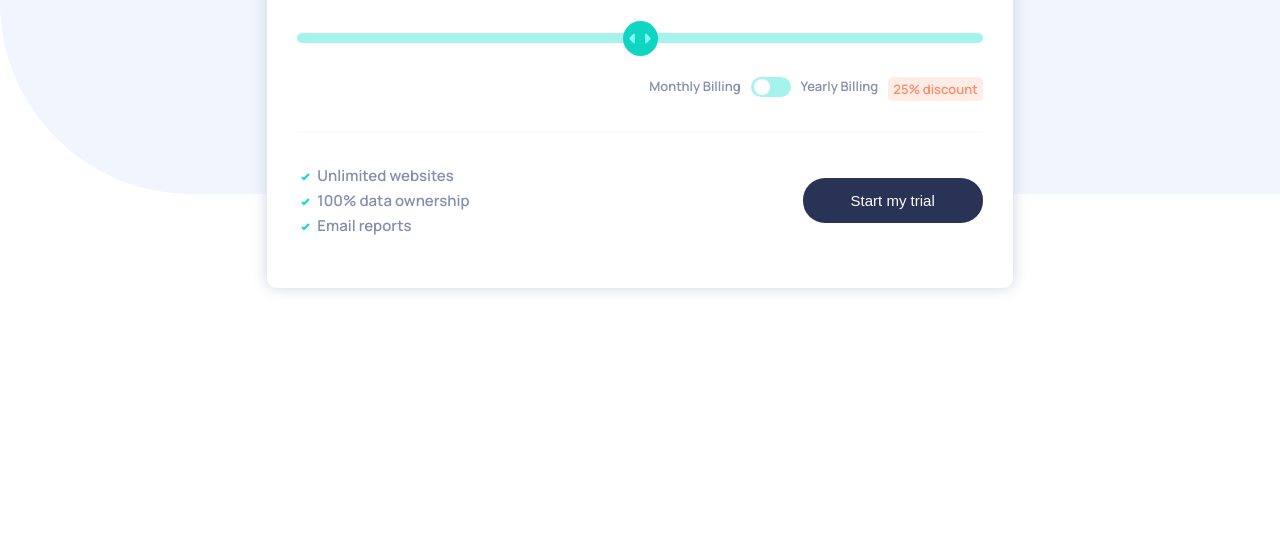
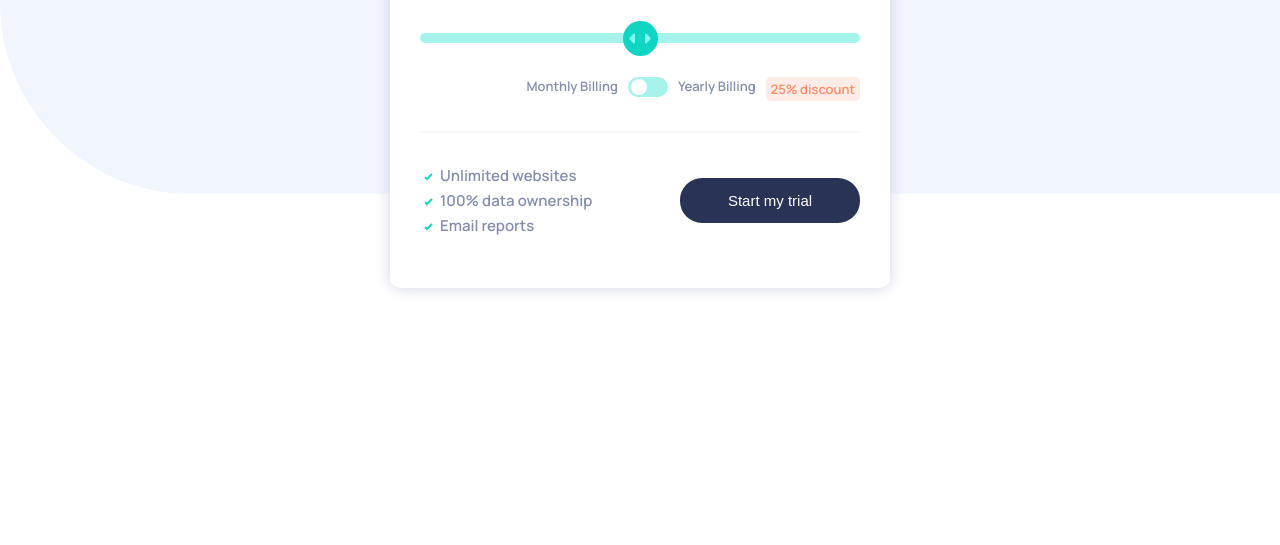
Before and after one commit to valekutce/interactive-pricing-element, a plain HTML site: page index.html in a window 1280 px wide. Shown: the part 255-800 px from the top of the page. Drawn offline with Linux system fonts and the light colour scheme.

Commit message:
Update style.css

```diff
--- a/style.css
+++ b/style.css
@@ -40,8 +40,8 @@ aside {
   box-shadow: 0px 0px 15px hsl(227, 25%, 85%);
   font-size: 15px;
   color: hsl(225, 20%, 60%);
-  min-width: 500px;
-  margin-top: 15px;
+  width: 500px;
+  margin: 15px auto;
 }
 .tarrif {
   display: flex;
```
